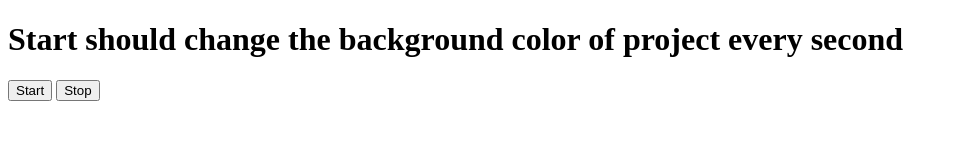
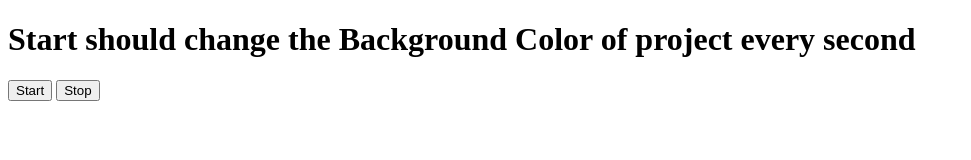
Before and after one commit to faisalkhan-dev/Learning-JavaScript, a plain HTML site: page 05_ChangeBackgroundColorProject/index.html in a window 1280 px wide. Shown: the whole page, without its empty margins (0-971 px from the left). Drawn offline with Linux system fonts and the light colour scheme.

Commit message:
ChangeBackgroundColor Project done

```diff
--- a/05_ChangeBackgroundColorProject/index.html
+++ b/05_ChangeBackgroundColorProject/index.html
@@ -7,7 +7,7 @@
 </head>
 <body>
     <div class="home">
-        <h1>Start should change the background color of project every second</h1>
+        <h1>Start should change the Background Color of project every second</h1>
         <button id="start">Start</button>
         <button id="stop">Stop</button>
     </div>
```
